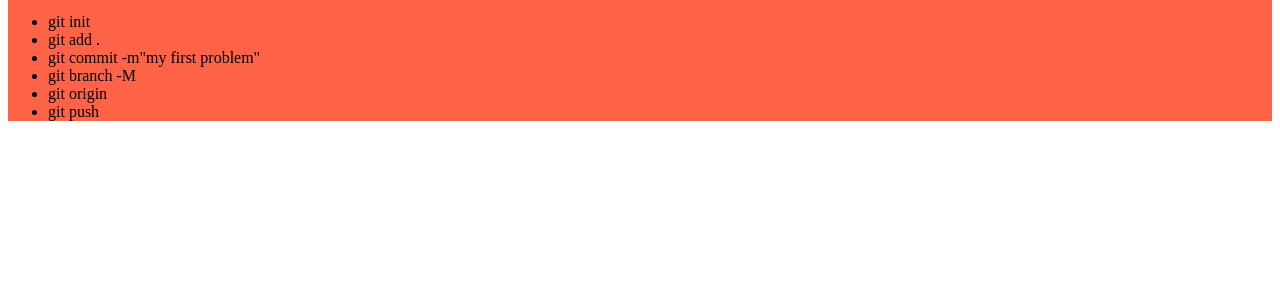
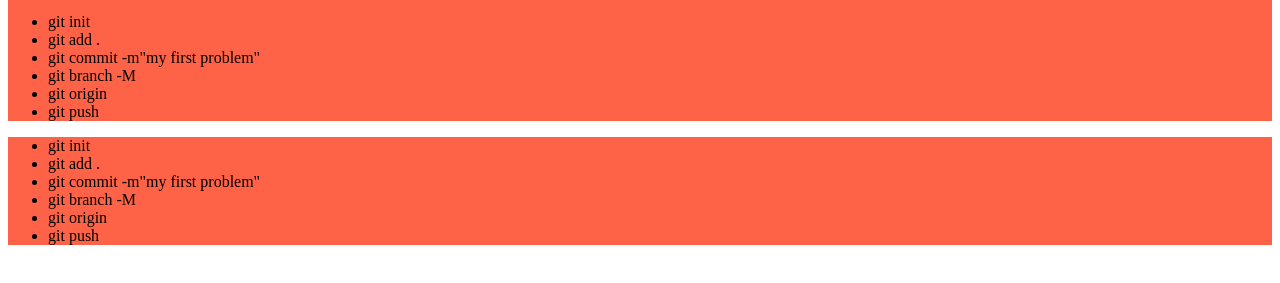
Before and after one commit to Sadekulislam85/problem-will-never-last-forever, a plain HTML site: page index.html in a window 1280 px wide. Shown: the part 119-402 px from the top of the page. Drawn offline with Linux system fonts and the light colour scheme.

Commit message:
some unorderd lists

```diff
--- a/index.html
+++ b/index.html
@@ -19,5 +19,15 @@
         <li>git push</li>
     </ul>
 </div>
+<div>
+    <ul>
+        <li>git init</li>
+        <li>git add .</li>
+        <li>git commit -m"my first problem"</li>
+        <li>git branch -M </li>
+        <li>git origin</li>
+        <li>git push</li>
+    </ul>
+</div>
 </body>
 </html>
```
